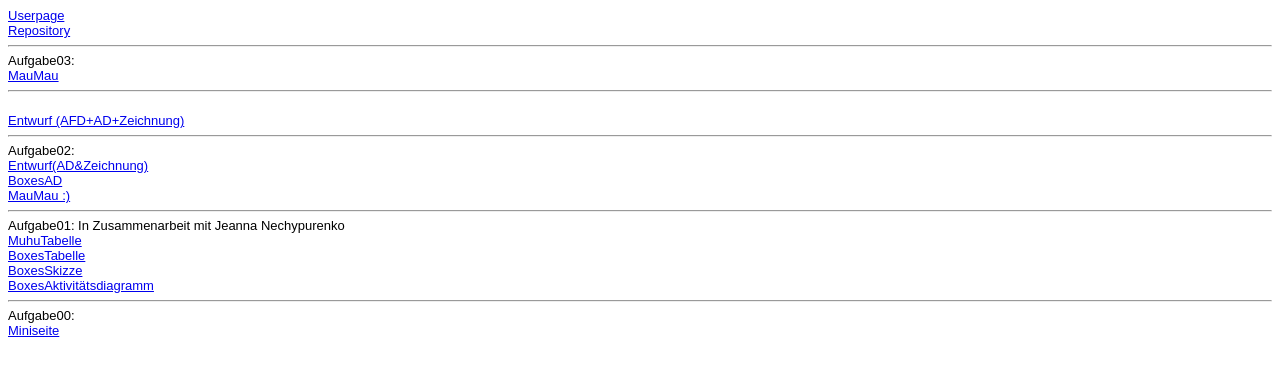
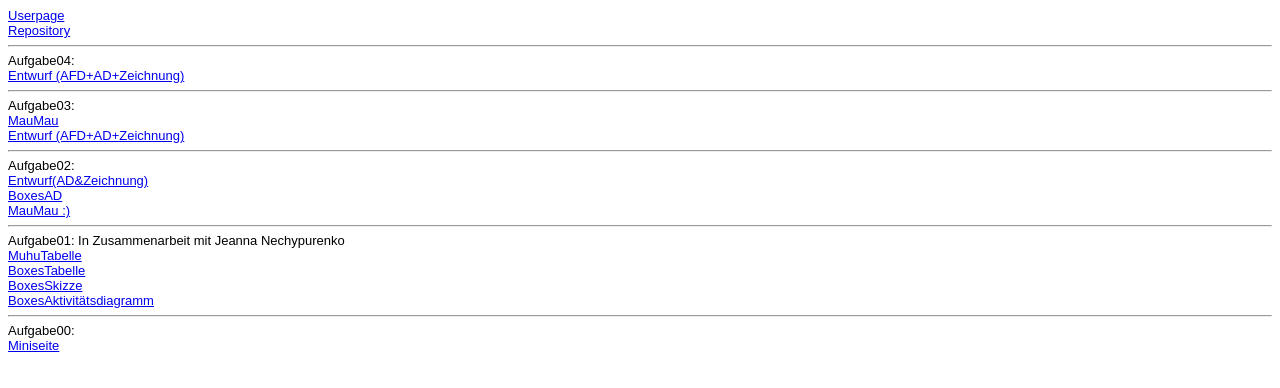
Before and after one commit to Annsophie100/EIA2, a plain HTML site: page Steckbrief/steckbrief.htm in a window 1280 px wide. Drawn offline with Linux system fonts and the light colour scheme.

Commit message:
konzepta4

```diff
--- a/Steckbrief/steckbrief.htm
+++ b/Steckbrief/steckbrief.htm
@@ -21,11 +21,14 @@
 		<a href="https://github.com/Annsophie100/EIA2" target="_blank">Repository</a>
 
 		<hr>
+		Aufgabe04:
+		<br>
+		<a href="https://Annsophie100.github.io/EIA2/Aufgabe03/ADA3.pdf" target="_blank">Entwurf (AFD+AD+Zeichnung)</a>
+		<br>
+		<hr>
 		Aufgabe03:
 		<br>
 		<a href="https://Annsophie100.github.io/EIA2/Aufgabe03/maumau.html" target="_blank">MauMau</a>
-		<br>
-		<hr>
 		<br>
 		<a href="https://Annsophie100.github.io/EIA2/Aufgabe03/KonzeptionA03.pdf" target="_blank">Entwurf (AFD+AD+Zeichnung)</a>
 		<br>
```
Also changed, not shown: 1 other file.
